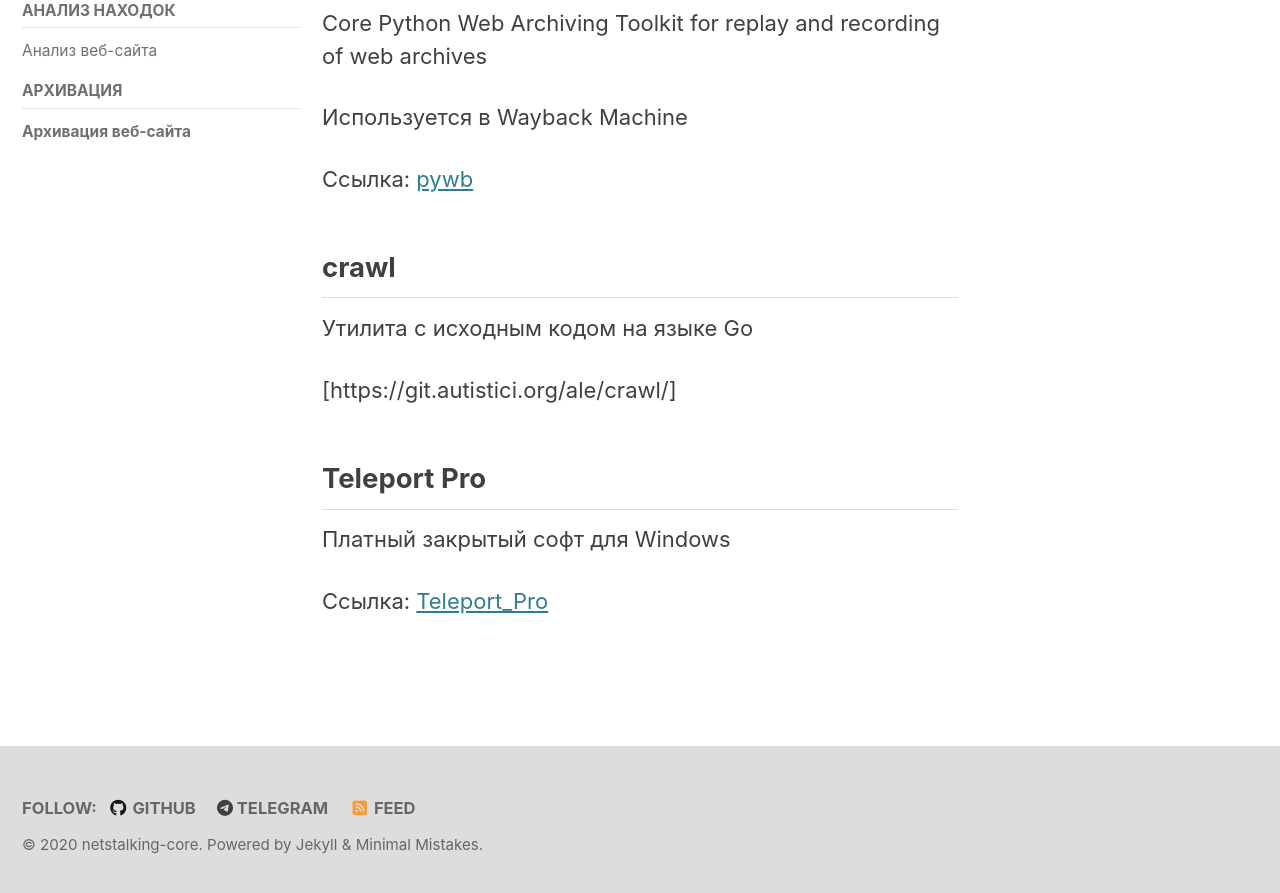
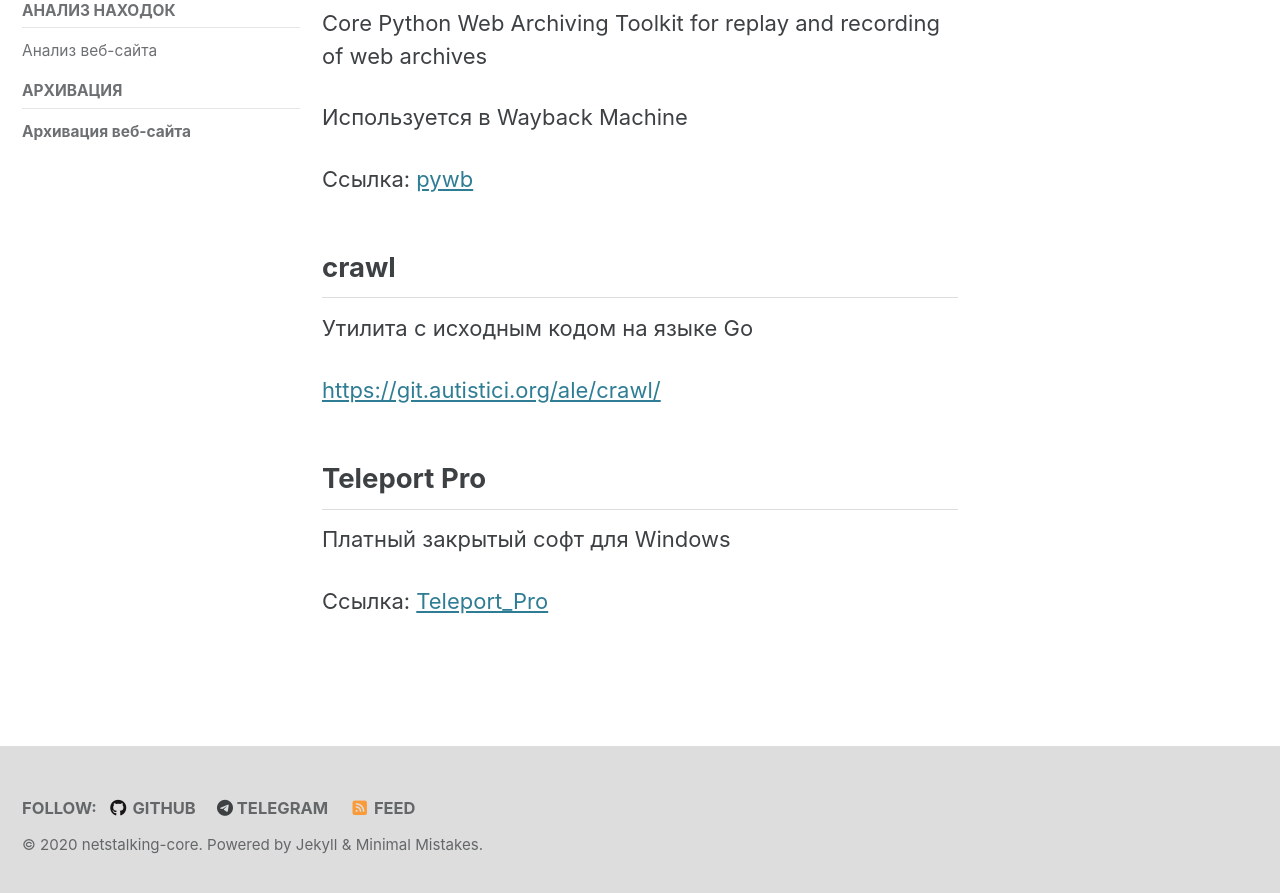
Before and after one commit to netstalking-core/netstalking-core.github.io, a Jekyll site: the page built from _pages/tools/archive_website.md, in a window 1280 px wide and 900 px high, scrolled down 1936 px. Shown: the top 893 px of the window. Built offline with Jekyll 4.4.1, drawn with Linux system fonts in a browser that asks for light colours; cached includes are drawn as plain includes; nearby versions of some CDN libraries.

Commit message:
Fix crawl link md

```diff
--- a/_pages/tools/archive_website.md
+++ b/_pages/tools/archive_website.md
@@ -69,7 +69,7 @@ Core Python Web Archiving Toolkit for replay and recording of web archives
 
 Утилита с исходным кодом на языке Go
 
-[https://git.autistici.org/ale/crawl/]
+<https://git.autistici.org/ale/crawl/>
 
 ## Teleport Pro
 
```
